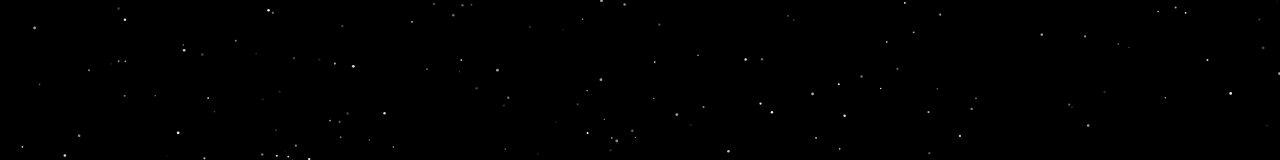
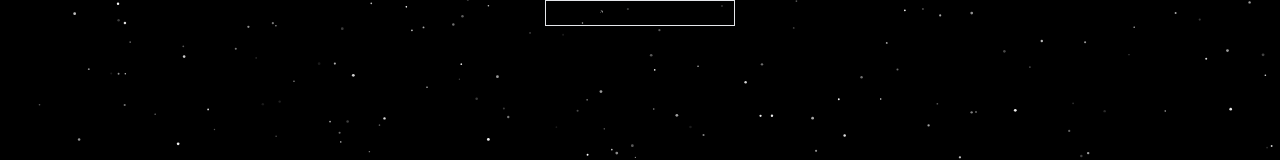
Before and after one commit to sivavarunan/my-website, a Next.js app: page /products/movies in a window 1280 px wide. Shown: the top 160 px of the page. Built offline with nearby package versions, Linux system fonts and the light colour scheme.

Commit message:
added the navbar to movies page

```diff
--- a/src/app/products/movies/page.tsx
+++ b/src/app/products/movies/page.tsx
@@ -1,10 +1,13 @@
 import React from 'react';
 import { Card } from '@/Components/card';
 import { SparklesCore } from '@/Components/sparkles';
+import { NavbarC } from '@/Components/Navbar';
 
 const MoviesPage: React.FC = () => {
   return (
-    <div className="relative w-full h-screen overflow-hidden bg-black">
+    <div className="relative w-full h-auto bg-black">
+      <NavbarC /> {/* Move NavbarC outside of the content wrapper */}
+
       <SparklesCore
         id="tsparticlesfullpage"
         background="transparent"
@@ -14,7 +17,8 @@
         className="absolute inset-0 w-full h-full"
         particleColor="#FFFFFF"
       />
-      <div className="flex justify-center items-center min-h-screen relative z-10">
+
+      <div className="flex justify-center items-center min-h-screen relative z-10 mt-16"> {/* Add margin-top to space out content below the Navbar */}
         <div className="p-6 max-w-screen-lg w-full bg-black bg-opacity-50 rounded-md">
           <h1 className="text-3xl font-bold text-center mb-4 text-white">Movies</h1>
           <p className="text-center mb-6 text-white">This page will showcase Movies.</p>
```
